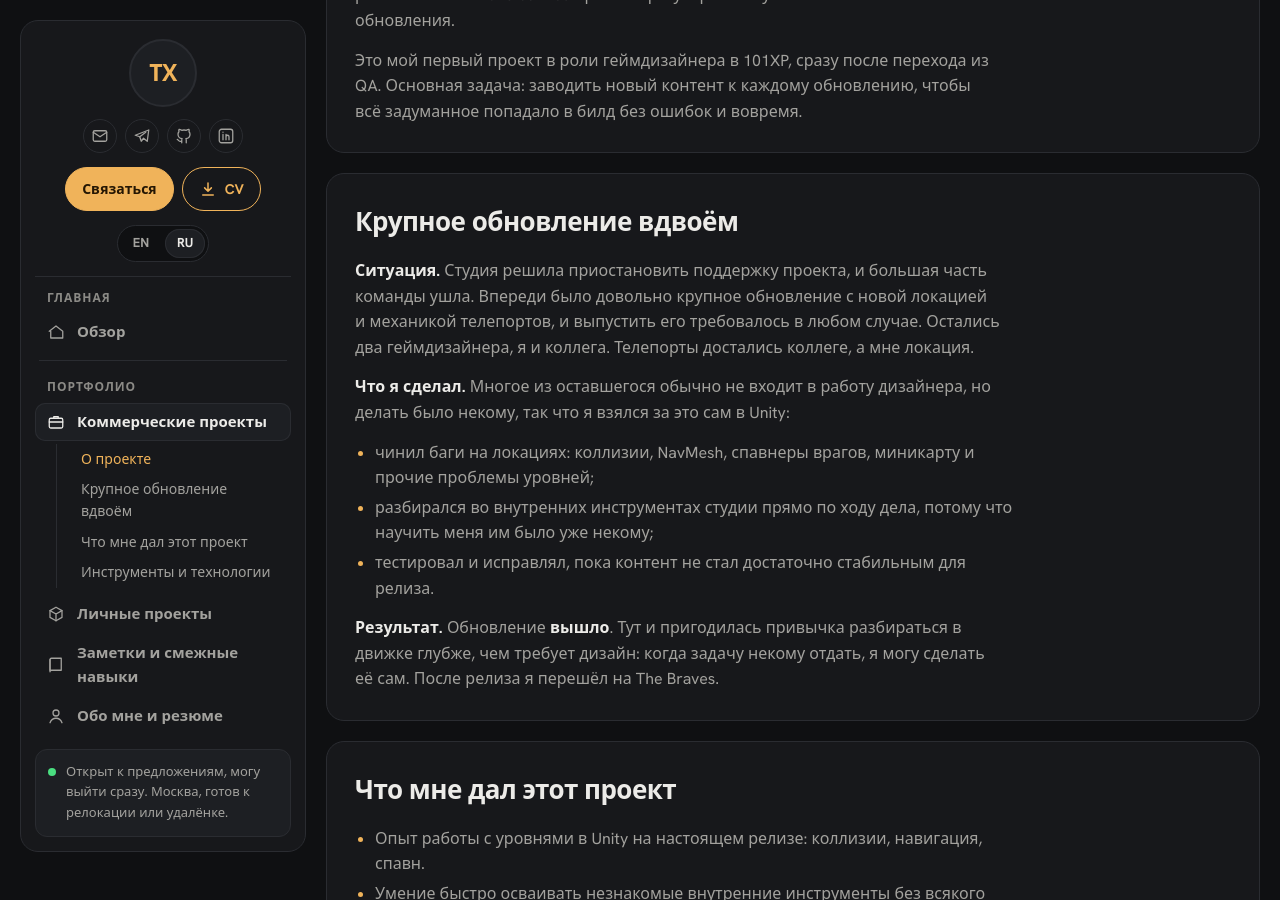
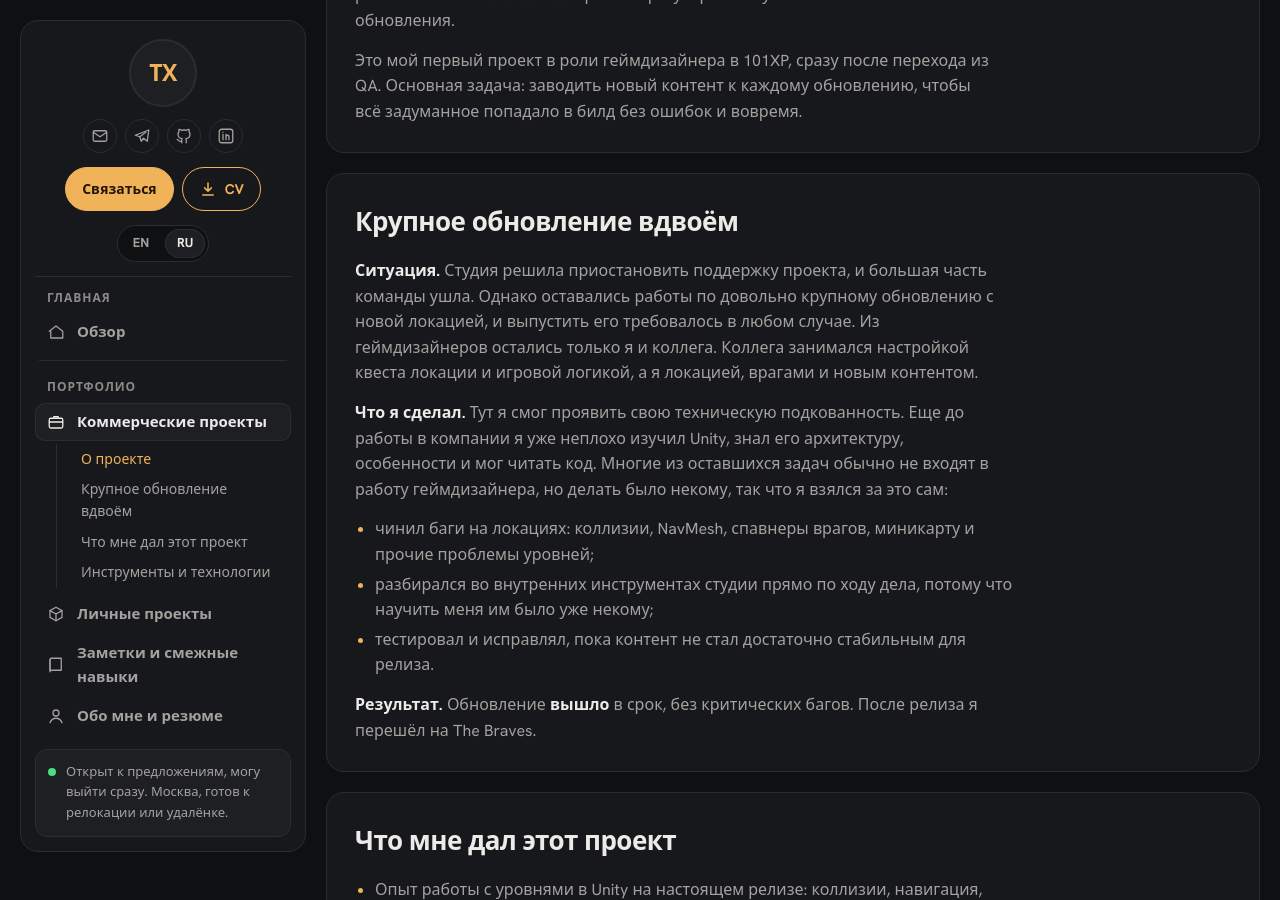
Before and after one commit to KhazirovTimur/KhazirovTimur.github.io, a Jekyll site: the page built from ru/experience/craft-of-survival.md, in a window 1280 px wide and 900 px high, scrolled down 879 px. Built offline with Jekyll 4.4.1, drawn with Linux system fonts in a browser that asks for light colours.

Commit message:
Update craft-of-survival.md

```diff
--- a/ru/experience/craft-of-survival.md
+++ b/ru/experience/craft-of-survival.md
@@ -33,15 +33,15 @@ permalink: /ru/experience/craft-of-survival/
 
 ## Крупное обновление вдвоём
 
-**Ситуация.** Студия решила приостановить поддержку проекта, и большая часть команды ушла. Впереди было довольно крупное обновление с новой локацией и механикой телепортов, и выпустить его требовалось в любом случае. Остались два геймдизайнера, я и коллега. Телепорты достались коллеге, а мне локация.
+**Ситуация.** Студия решила приостановить поддержку проекта, и большая часть команды ушла. Однако оставались работы по довольно крупному обновлению с новой локацией, и выпустить его требовалось в любом случае. Из геймдизайнеров остались только я и коллега. Коллега занимался настройкой квеста локации и игровой логикой, а я локацией, врагами и новым контентом.
 
-**Что я сделал.** Многое из оставшегося обычно не входит в работу дизайнера, но делать было некому, так что я взялся за это сам в Unity:
+**Что я сделал.** Тут я смог проявить свою техническую подкованность. Еще до работы в компании я уже неплохо изучил Unity, знал его архитектуру, особенности и мог читать код. Многие из оставшихся задач обычно не входят в работу геймдизайнера, но делать было некому, так что я взялся за это сам:
 
 - чинил баги на локациях: коллизии, NavMesh, спавнеры врагов, миникарту и прочие проблемы уровней;
 - разбирался во внутренних инструментах студии прямо по ходу дела, потому что научить меня им было уже некому;
 - тестировал и исправлял, пока контент не стал достаточно стабильным для релиза.
 
-**Результат.** Обновление **вышло**. Тут и пригодилась привычка разбираться в движке глубже, чем требует дизайн: когда задачу некому отдать, я могу сделать её сам. После релиза я перешёл на The Braves.
+**Результат.** Обновление **вышло** в срок, без критических багов.  После релиза я перешёл на The Braves.
 
 ## Что мне дал этот проект
 
```
